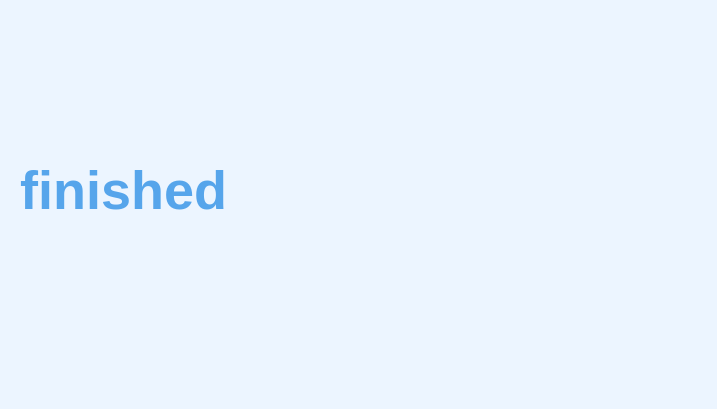
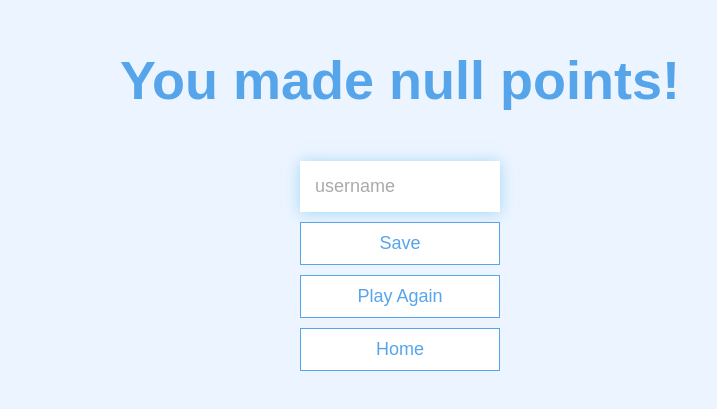
Before and after one commit to SabrinaFD97/Quizz-App, a plain HTML site: page end.html in a window 1280 px wide. Shown: the part 185-594 px from the top of the page, without its empty margins (0-717 px from the left). Drawn offline with Linux system fonts and the light colour scheme.

Commit message:
added high scores

```diff
--- a/app.css
+++ b/app.css
@@ -11,7 +11,10 @@
     color: #333;
 }
 
-h1, h2, h3, h4 {
+h1,
+h2,
+h3,
+h4 {
     margin-bottom: 1rem;
 }
 
@@ -21,7 +24,7 @@ h1 {
     margin-bottom: 5rem;
 }
 
-h1 > span {
+h1>span {
     font-size: 2.4rem;
     font-weight: 500;
 }
@@ -49,7 +52,7 @@ h3 {
     padding: 2rem;
 }
 
-.container > * {
+.container>* {
     width: 100%;
 }
 
@@ -100,3 +103,24 @@ h3 {
     box-shadow: none;
     transform: none;
 }
+
+/* FORMS */
+form {
+    width: 100%;
+    display: flex;
+    flex-direction: column;
+    align-items: center;
+}
+
+input {
+    margin-bottom: 1rem;
+    width: 20rem;
+    padding: 1.5rem;
+    font-size: 1.8rem;
+    border: none;
+    box-shadow: 0 0.1rem 1.4rem 0 rgba(86, 185, 235, 0.5);
+}
+
+input::placeholder {
+    color: #aaa;
+}
--- a/end.html
+++ b/end.html
@@ -5,16 +5,31 @@
     <meta charset="UTF-8">
     <meta name="viewport" content="width=device-width, initial-scale=1.0">
     <meta http-equiv="X-UA-Compatible" content="ie=edge">
-    <title>Quick Quiz - Play</title>
+    <title>Congrats!</title>
     <link rel="stylesheet" href="app.css">
     <link rel="stylesheet" href="game.css">
 </head>
 
 <body>
     <div class="container">
-        <h1>finished</h1>
+        <div id="end" class="flex-center flex-column">
+            <h1 id="finalScore"></h1>
+            <form>
+                <input type="text"
+                name="username"
+                id="username"
+                placeholder="username">
+                <button type="submit"
+                class="btn"
+                id="saveScoreBtn"
+                onclick="saveHighScore(event)" disabled>Save</button>
+            </form>
+            <a class="btn" href="/game.html">Play Again</a>
+            <a class="btn" href="/">Home</a>
+        </div>
     </div>
 
+    <script src="end.js"></script>
 </body>
 
 </html>
--- /dev/null
+++ b/end.js
@@ -0,0 +1,32 @@
+const username = document.getElementById("username");
+const saveScoreBtn = document.getElementById("saveScoreBtn");
+const finalScore = document.getElementById("finalScore");
+const mostRecentScore = localStorage.getItem('mostRecentScore');
+
+const highScores = JSON.parse(localStorage.getItem("highScores")) || [];
+
+const MAX_HIGH_SCORES = 5;
+
+finalScore.innerText = `You made ${mostRecentScore} points!`;
+
+username.addEventListener('keyup', () => {
+    saveScoreBtn.disabled = !username.value;
+});
+
+saveHighScore = (e) => {
+    e.preventDefault();
+
+    const score = {
+        score: mostRecentScore,
+        name: username.value,
+    };
+    highScores.push(score);
+
+    highScores.sort( (a,b) => b.score - a.score);
+
+    highScores.splice(5);
+
+    localStorage.setItem("highScores", JSON.stringify(highScores));
+
+    console.log(highScores);
+}
--- a/game.css
+++ b/game.css
@@ -47,3 +47,16 @@
 .hud-main-text {
     text-align: center;
 }
+
+#progressBar {
+    width: 20rem;
+    height: 4rem;
+    border: 0.3rem solid #56a5eb;
+    margin-top: 2rem;
+}
+
+#progressBarFull {
+    height: 3.4rem;
+    background-color: #56a5eb;
+    width: 0%;
+}
```
Also changed, not shown: game.html (+5 -3 lines), game.js (+13 -5 lines).
